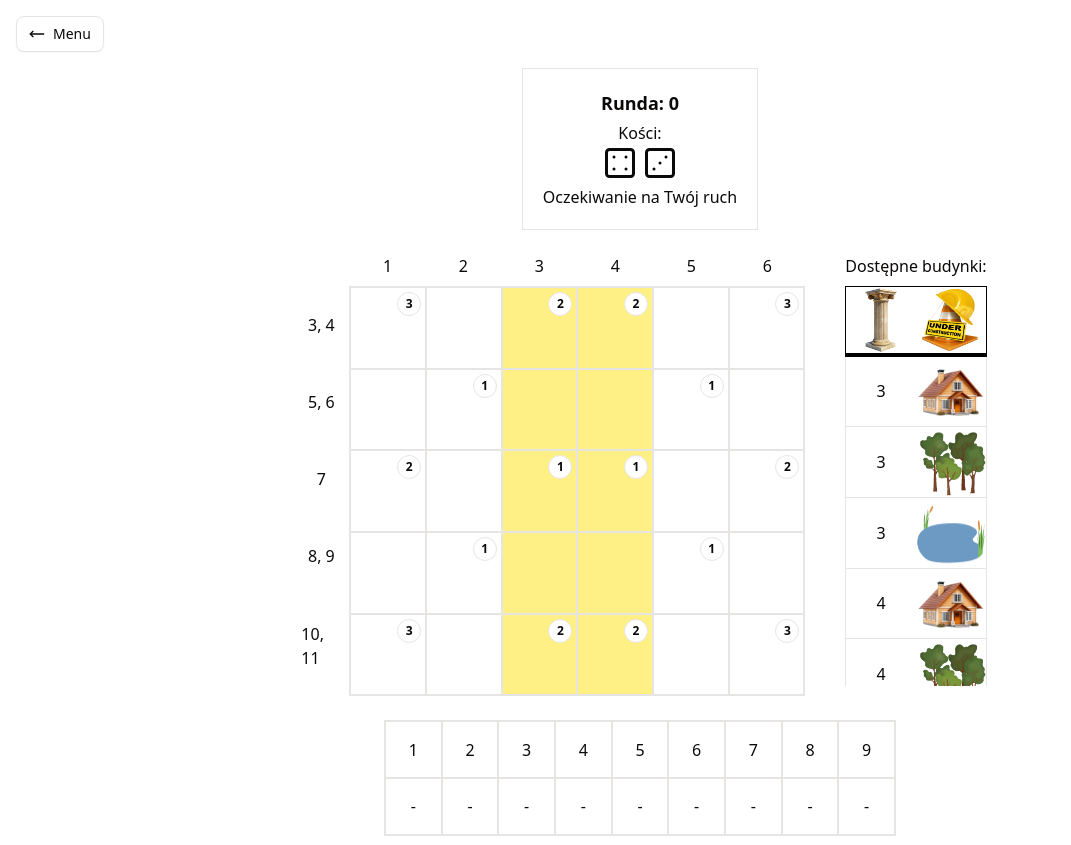
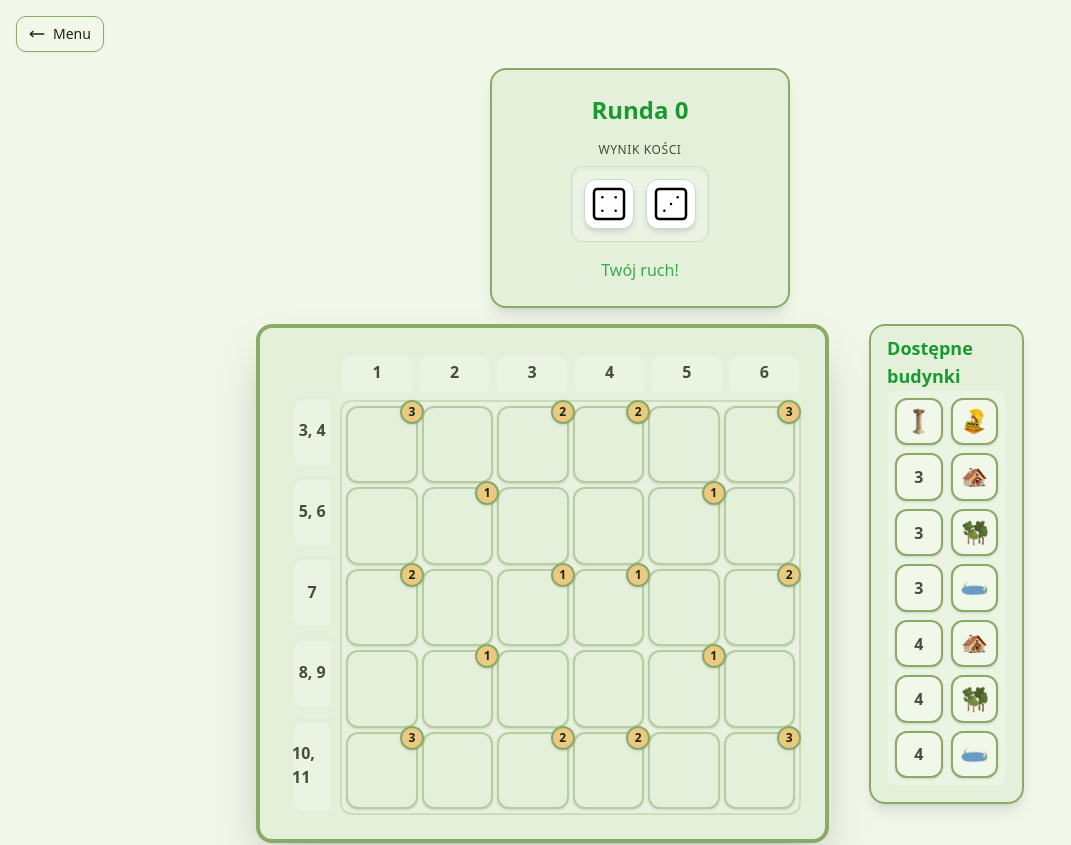
Before and after one commit to azizko1337/rolling-village-web-port, a Next.js app: page /play/single in a window 1280 px wide. Shown: the top 845 px of the page, without its empty margins (0-1071 px from the left). Built offline with nearby package versions, Linux system fonts and the light colour scheme.

Commit message:
Changed design

```diff
--- a/src/app/globals.css
+++ b/src/app/globals.css
@@ -42,62 +42,62 @@
 }
 
 :root {
-  --radius: 0.625rem;
-  --background: oklch(1 0 0);
-  --foreground: oklch(0.147 0.004 49.25);
-  --card: oklch(1 0 0);
-  --card-foreground: oklch(0.147 0.004 49.25);
-  --popover: oklch(1 0 0);
-  --popover-foreground: oklch(0.147 0.004 49.25);
-  --primary: oklch(0.216 0.006 56.043);
-  --primary-foreground: oklch(0.985 0.001 106.423);
-  --secondary: oklch(0.97 0.001 106.424);
-  --secondary-foreground: oklch(0.216 0.006 56.043);
-  --muted: oklch(0.97 0.001 106.424);
-  --muted-foreground: oklch(0.553 0.013 58.071);
-  --accent: oklch(0.97 0.001 106.424);
-  --accent-foreground: oklch(0.216 0.006 56.043);
-  --destructive: oklch(0.577 0.245 27.325);
-  --border: oklch(0.923 0.003 48.717);
-  --input: oklch(0.923 0.003 48.717);
-  --ring: oklch(0.709 0.01 56.259);
-  --chart-1: oklch(0.646 0.222 41.116);
-  --chart-2: oklch(0.6 0.118 184.704);
-  --chart-3: oklch(0.398 0.07 227.392);
-  --chart-4: oklch(0.828 0.189 84.429);
-  --chart-5: oklch(0.769 0.188 70.08);
-  --sidebar: oklch(0.985 0.001 106.423);
-  --sidebar-foreground: oklch(0.147 0.004 49.25);
-  --sidebar-primary: oklch(0.216 0.006 56.043);
-  --sidebar-primary-foreground: oklch(0.985 0.001 106.423);
-  --sidebar-accent: oklch(0.97 0.001 106.424);
-  --sidebar-accent-foreground: oklch(0.216 0.006 56.043);
-  --sidebar-border: oklch(0.923 0.003 48.717);
-  --sidebar-ring: oklch(0.709 0.01 56.259);
+  --radius: 0.75rem;
+  --background: oklch(0.97 0.02 130); /* Light nature background */
+  --foreground: oklch(0.25 0.05 130); /* Dark green text */
+  --card: oklch(0.94 0.03 130); /* Slightly darker card background */
+  --card-foreground: oklch(0.25 0.05 130);
+  --popover: oklch(0.94 0.03 130);
+  --popover-foreground: oklch(0.25 0.05 130);
+  --primary: oklch(0.6 0.18 145); /* Vibrant Green */
+  --primary-foreground: oklch(0.98 0.01 130);
+  --secondary: oklch(0.85 0.1 85); /* Earthy/Wood tone */
+  --secondary-foreground: oklch(0.25 0.05 130);
+  --muted: oklch(0.9 0.05 130);
+  --muted-foreground: oklch(0.4 0.05 130);
+  --accent: oklch(0.88 0.1 140); /* Light green accent */
+  --accent-foreground: oklch(0.25 0.05 130);
+  --destructive: oklch(0.6 0.2 20);
+  --border: oklch(0.7 0.1 130); /* Greenish border */
+  --input: oklch(0.8 0.05 130);
+  --ring: oklch(0.6 0.18 145);
+  --chart-1: oklch(0.6 0.18 145);
+  --chart-2: oklch(0.5 0.15 140);
+  --chart-3: oklch(0.4 0.1 130);
+  --chart-4: oklch(0.7 0.15 150);
+  --chart-5: oklch(0.8 0.1 140);
+  --sidebar: oklch(0.95 0.03 130);
+  --sidebar-foreground: oklch(0.25 0.05 130);
+  --sidebar-primary: oklch(0.6 0.18 145);
+  --sidebar-primary-foreground: oklch(0.98 0.01 130);
+  --sidebar-accent: oklch(0.9 0.05 130);
+  --sidebar-accent-foreground: oklch(0.25 0.05 130);
+  --sidebar-border: oklch(0.7 0.1 130);
+  --sidebar-ring: oklch(0.6 0.18 145);
 }
 
 .dark {
-  --background: oklch(0.147 0.004 49.25);
-  --foreground: oklch(0.985 0.001 106.423);
-  --card: oklch(0.216 0.006 56.043);
-  --card-foreground: oklch(0.985 0.001 106.423);
-  --popover: oklch(0.216 0.006 56.043);
-  --popover-foreground: oklch(0.985 0.001 106.423);
-  --primary: oklch(0.923 0.003 48.717);
-  --primary-foreground: oklch(0.216 0.006 56.043);
-  --secondary: oklch(0.268 0.007 34.298);
-  --secondary-foreground: oklch(0.985 0.001 106.423);
-  --muted: oklch(0.268 0.007 34.298);
-  --muted-foreground: oklch(0.709 0.01 56.259);
-  --accent: oklch(0.268 0.007 34.298);
-  --accent-foreground: oklch(0.985 0.001 106.423);
-  --destructive: oklch(0.704 0.191 22.216);
-  --border: oklch(1 0 0 / 10%);
-  --input: oklch(1 0 0 / 15%);
-  --ring: oklch(0.553 0.013 58.071);
-  --chart-1: oklch(0.488 0.243 264.376);
-  --chart-2: oklch(0.696 0.17 162.48);
-  --chart-3: oklch(0.769 0.188 70.08);
+  --background: oklch(0.2 0.05 130);
+  --foreground: oklch(0.9 0.05 130);
+  --card: oklch(0.25 0.05 130);
+  --card-foreground: oklch(0.9 0.05 130);
+  --popover: oklch(0.25 0.05 130);
+  --popover-foreground: oklch(0.9 0.05 130);
+  --primary: oklch(0.6 0.18 145);
+  --primary-foreground: oklch(0.98 0.01 130);
+  --secondary: oklch(0.3 0.05 130);
+  --secondary-foreground: oklch(0.9 0.05 130);
+  --muted: oklch(0.3 0.05 130);
+  --muted-foreground: oklch(0.7 0.05 130);
+  --accent: oklch(0.3 0.05 130);
+  --accent-foreground: oklch(0.9 0.05 130);
+  --destructive: oklch(0.6 0.2 20);
+  --border: oklch(0.35 0.05 130);
+  --input: oklch(0.35 0.05 130);
+  --ring: oklch(0.6 0.18 145);
+  --chart-1: oklch(0.6 0.18 145);
+  --chart-2: oklch(0.5 0.15 140);
+  --chart-3: oklch(0.4 0.1 130);
   --chart-4: oklch(0.627 0.265 303.9);
   --chart-5: oklch(0.645 0.246 16.439);
   --sidebar: oklch(0.216 0.006 56.043);
--- a/src/components/Board/Board.tsx
+++ b/src/components/Board/Board.tsx
@@ -43,24 +43,25 @@ function Board(props: Props){
 
 
     return (
-        <div className="flex w-full max-w-[512px]">
-            <div className="flex flex-col px-2 pt-10">
-                <span className="grow flex items-center justify-center">3, 4</span>
-                <span className="grow flex items-center justify-center">5, 6</span>
-                <span className="grow flex items-center justify-center">7</span>
-                <span className="grow flex items-center justify-center">8, 9</span>
-                <span className="grow flex items-center justify-center">10, 11</span>
+        <div className="flex w-full max-w-[600px] p-6 bg-card rounded-xl shadow-2xl border-4 border-border relative">
+            {/* Wood texture overlay or similar effect could go here */}
+            <div className="flex flex-col px-2 pt-10 gap-1 font-bold text-foreground/80">
+                <span className="grow flex items-center justify-center bg-background/50 rounded-l-md my-1 shadow-inner">3, 4</span>
+                <span className="grow flex items-center justify-center bg-background/50 rounded-l-md my-1 shadow-inner">5, 6</span>
+                <span className="grow flex items-center justify-center bg-background/50 rounded-l-md my-1 shadow-inner">7</span>
+                <span className="grow flex items-center justify-center bg-background/50 rounded-l-md my-1 shadow-inner">8, 9</span>
+                <span className="grow flex items-center justify-center bg-background/50 rounded-l-md my-1 shadow-inner">10, 11</span>
             </div>
             <div className="flex flex-col w-full">
-                <div className="flex h-10">
-                    <span className="grow flex items-center justify-center">1</span>
-                    <span className="grow flex items-center justify-center">2</span>
-                    <span className="grow flex items-center justify-center">3</span>
-                    <span className="grow flex items-center justify-center">4</span>
-                    <span className="grow flex items-center justify-center">5</span>
-                    <span className="grow flex items-center justify-center">6</span>
+                <div className="flex h-10 gap-1 font-bold text-foreground/80 mb-2">
+                    <span className="grow flex items-center justify-center bg-background/50 rounded-t-md shadow-inner">1</span>
+                    <span className="grow flex items-center justify-center bg-background/50 rounded-t-md shadow-inner">2</span>
+                    <span className="grow flex items-center justify-center bg-background/50 rounded-t-md shadow-inner">3</span>
+                    <span className="grow flex items-center justify-center bg-background/50 rounded-t-md shadow-inner">4</span>
+                    <span className="grow flex items-center justify-center bg-background/50 rounded-t-md shadow-inner">5</span>
+                    <span className="grow flex items-center justify-center bg-background/50 rounded-t-md shadow-inner">6</span>
                 </div>
-                <div className="grid grid-cols-6 grid-rows-5 w-full border">
+                <div className="grid grid-cols-6 grid-rows-5 w-full gap-1 p-1 bg-background/30 rounded-lg border-2 border-border/30">
                 {
                     game.getBoard().map((building, index) => (
                         <Cell
--- a/src/components/Board/GameState.tsx
+++ b/src/components/Board/GameState.tsx
@@ -19,22 +19,33 @@ function GameState(props: Props){
     const renderDice = () => {
         const diceRoll = game.getDiceRoll();
         return (
-            <div className="flex gap-1">
+            <div className="flex gap-3">
                 {diceRoll.map((value, index) => {
                     const DiceIcon = [Dice1, Dice2, Dice3, Dice4, Dice5, Dice6][value - 1];
-                    return <DiceIcon size={36} key={index} />;
+                    return (
+                        <div key={index} className="bg-white text-black rounded-lg shadow-md p-1 border border-gray-300 transform hover:scale-110 transition-transform duration-200">
+                            <DiceIcon size={40} strokeWidth={1.5} />
+                        </div>
+                    );
                 })}
             </div>
         );
     };
 
     return (
-        <div className="flex flex-col gap-1 border p-5">
-            <h1 className="w-full text-center font-bold text-lg">Runda: {game.getRound()}</h1>
-            <h2 className="w-full text-center flex flex-col items-center justify-center">Kości: <span>{renderDice()}</span></h2>
-            {game.getIsAwaitingPlayerAction()  && <h2>Oczekiwanie na Twój ruch</h2>}
-            {game.getRoundPhase() === "bonus" && <h2>Postaw swój bonusowy budynek!</h2>}
-            {game.getGamePhase() === "gameover" && <h2>Gra zakończona! Twój wynik końcowy to <b>{game.getPointsSummary()?.total} punkty</b>.</h2>}
+        <div className="flex flex-col gap-2 bg-card p-6 rounded-xl shadow-lg border-2 border-border min-w-[300px] animate-in fade-in slide-in-from-top-4 duration-500">
+            <h1 className="w-full text-center font-bold text-2xl text-primary">Runda {game.getRound()}</h1>
+            <div className="w-full flex flex-col items-center justify-center gap-2 my-2">
+                <span className="text-muted-foreground font-medium uppercase tracking-wider text-xs">Wynik kości</span>
+                <div className="bg-background/50 p-3 rounded-lg border border-border/30 shadow-inner">
+                    {renderDice()}
+                </div>
+            </div>
+            <div className="text-center font-medium text-foreground/90 min-h-[1.5em]">
+                {game.getIsAwaitingPlayerAction()  && <span className="animate-pulse text-primary">Twój ruch!</span>}
+                {game.getRoundPhase() === "bonus" && <span className="text-secondary font-bold animate-bounce">Postaw bonusowy budynek!</span>}
+                {game.getGamePhase() === "gameover" && <span className="text-destructive font-bold">Gra zakończona! Wynik: {game.getPointsSummary()?.total} pkt.</span>}
+            </div>
         </div>
     )
 }
--- a/src/components/Board/RemainingBuildings.tsx
+++ b/src/components/Board/RemainingBuildings.tsx
@@ -22,14 +22,14 @@ function RemainingBuildings(props: Props){
     }
 
     return (
-        <div className="h-full ">
-            <h2 className="h-10 flex items-center justify-center">Dostępne budynki:</h2>
-            <div className="grid grid-cols-2 max-h-[400px] overflow-y-auto">
-                <div className="w-full aspect-square relative border-t border-t-black border-l-black border-l border-t-black border-l-black border-b-black border-b-4">
-                    <Image src="/game/ui/column.webp" alt="Kolumna" fill={true} />
+        <div className="h-full bg-card p-4 rounded-xl shadow-lg border-2 border-border">
+            <h2 className="h-10 flex items-center justify-center font-bold text-lg text-primary mb-2">Dostępne budynki</h2>
+            <div className="grid grid-cols-2 max-h-[400px] overflow-y-auto gap-2 p-2 bg-background/50 rounded-lg">
+                <div className="w-full aspect-square relative bg-background rounded-lg border-2 border-border shadow-sm overflow-hidden">
+                    <Image src="/game/ui/column.webp" alt="Kolumna" fill={true} className="object-contain p-2" />
                 </div>
-                <div className="w-full aspect-square relative border-t border-t-black border-l-black border-r border-t-black border-r-black border-b-black border-b-4">
-                    <Image src="/game/ui/construction.png" alt="Budynek" fill={true} />
+                <div className="w-full aspect-square relative bg-background rounded-lg border-2 border-border shadow-sm overflow-hidden">
+                    <Image src="/game/ui/construction.png" alt="Budynek" fill={true} className="object-contain p-2" />
                 </div>
                 {
                     game.getRoundPhase() === "bonus" ? (
@@ -37,10 +37,10 @@ function RemainingBuildings(props: Props){
                             {
                                 game.getAvailableBonusBuildings().map((building, index) => (
                                     <React.Fragment key={index}>
-                                        <div className="w-full aspect-square flex items-center justify-center border-b border-l bg-background">
+                                        <div className="w-full aspect-square flex items-center justify-center bg-accent/20 rounded-lg border-2 border-dashed border-primary/50 text-primary font-bold text-xl">
                                             *
                                         </div>
-                                        <div className="w-full aspect-square relative border-b border-r bg-background">
+                                        <div className="w-full aspect-square relative bg-background rounded-lg border-2 border-primary shadow-md overflow-hidden animate-pulse-slow">
                                             {building && (
                                                 <Image
                                                     src={
@@ -53,6 +53,7 @@ function RemainingBuildings(props: Props){
                                                     }
                                                     alt="Budynek"
                                                     fill={true}
+                                                    className="object-contain p-2"
                                                 />
                                             )}
                                         </div>
@@ -65,10 +66,10 @@ function RemainingBuildings(props: Props){
                             {
                                 game.getRemainingPlacements().map((placement, index) => (
                                     <React.Fragment key={index}>
-                                        <div className="w-full aspect-square flex items-center justify-center border-b border-l bg-background">
+                                        <div className="w-full aspect-square flex items-center justify-center bg-background rounded-lg border-2 border-border shadow-sm font-bold text-foreground/80">
                                             {placement.column}
                                         </div>
-                                        <div className="w-full aspect-square relative border-b border-r bg-background">
+                                        <div className="w-full aspect-square relative bg-background rounded-lg border-2 border-border shadow-sm overflow-hidden hover:scale-105 transition-transform duration-200">
                                             {placement.building && (
                                                 <Image
                                                     src={
@@ -81,6 +82,7 @@ function RemainingBuildings(props: Props){
                                                     }
                                                     alt="Budynek"
                                                     fill={true}
+                                                    className="object-contain p-2"
                                                 />
                                             )}
                                         </div>
--- a/src/components/Building/Cell.tsx
+++ b/src/components/Building/Cell.tsx
@@ -73,27 +73,32 @@ function Cell (props: Props) {
     const isBuildingAllowed = props.allowedBuildings.filter(building => building).length > 0 && !props.building;
 
     return (
-        <div className={clsx("relative aspect-[1] border bg-background", isBuildingAllowed && "bg-yellow-200 cursor-pointer hover:bg-gray-200")}>
+        <div className={clsx(
+            "relative aspect-[1] border-2 border-border/50 bg-card rounded-lg shadow-sm transition-all duration-300",
+            isBuildingAllowed && "bg-accent/50 cursor-pointer hover:bg-accent hover:scale-105 hover:shadow-md hover:border-primary/50 animate-pulse-slow"
+        )}>
             <button
-                className={clsx("w-full h-full relative", isBuildingAllowed && "cursor-pointer")}
+                className={clsx("w-full h-full relative rounded-lg overflow-hidden", isBuildingAllowed && "cursor-pointer")}
                 disabled={!isBuildingAllowed}
                 onClick={handleClick}
             >
                 {props.building && (
-                    <Image src={buildingToImage(props.building)!} alt="Building" fill={true} />
+                    <div className="animate-in zoom-in duration-300 w-full h-full relative">
+                        <Image src={buildingToImage(props.building)!} alt="Building" fill={true} className="object-contain p-1 drop-shadow-sm" />
+                    </div>
                 )}
             </button>
             {
                 showMenu && (
                     <>
-                        <menu className="absolute top-1/2 left-1/2 -translate-x-1/2 -translate-y-1/2 z-[20] bg-card border p-2 rounded-lg">
-                            <h3 className="w-full text-center text-sm mb-2">Wybierz budynek</h3>
+                        <menu className="absolute top-1/2 left-1/2 -translate-x-1/2 -translate-y-1/2 z-[20] bg-popover border-2 border-primary p-3 rounded-xl shadow-xl animate-in fade-in zoom-in duration-200">
+                            <h3 className="w-full text-center text-sm font-bold mb-2 text-foreground">Wybierz budynek</h3>
                             <div className="flex gap-2">
                                 {
                                     Array.from(new Set(props.allowedBuildings)).map((building, index) => (
                                         <button
                                             key={`select-building-${index}`}
-                                            className="relative w-16 h-16 p-2 border rounded cursor-pointer hover:bg-gray-100"
+                                            className="relative w-16 h-16 p-2 border-2 border-transparent hover:border-primary rounded-lg cursor-pointer hover:bg-accent transition-colors"
                                             onClick={() => handleBuildingSelect(building)}
                                         >
                                             {buildingToImage(building) && (
@@ -109,13 +114,13 @@ function Cell (props: Props) {
                                 }
                             </div>
                         </menu>
-                        <div className="fixed w-screen h-screen top-0 left-0 z-10" onClick={() => setShowMenu(false)}></div>
+                        <div className="fixed w-screen h-screen top-0 left-0 z-10 bg-black/20 backdrop-blur-[1px]" onClick={() => setShowMenu(false)}></div>
                     </>
                 )
             }
             {
                 MAP_POINTS[props.position as keyof typeof MAP_POINTS] && (
-                    <div className="absolute top-1 right-1 w-6 h-6 bg-white border rounded-full flex items-center justify-center text-xs font-bold">
+                    <div className="absolute -top-2 -right-2 w-6 h-6 bg-secondary text-secondary-foreground border-2 border-border rounded-full flex items-center justify-center text-xs font-bold shadow-sm z-10">
                         {MAP_POINTS[props.position as keyof typeof MAP_POINTS]}
                     </div>
                 )
--- a/src/components/Score/Score.tsx
+++ b/src/components/Score/Score.tsx
@@ -31,50 +31,55 @@ function Score(props: Props){
     const pointsSummary = game.getPointsSummary();
 
     return (
-        <div className="w-full flex-col flex items-center">
-            <div className="grid grid-cols-9 w-full max-w-[512px] border">
+        <div className="w-full flex-col flex items-center bg-card p-4 rounded-xl shadow-lg border-2 border-border mt-4">
+            <h3 className="w-full text-center font-bold text-lg text-primary mb-2">Punktacja</h3>
+            <div className="grid grid-cols-9 w-full max-w-[512px] gap-1 p-2 bg-background/50 rounded-lg border border-border/30">
                 {
                     new Array(NUMBER_OF_ROUNDS).fill(null).map((_, index) => (
-                        <div key={`score-round-${index}-header`} className="aspect-square border flex items-center justify-center">
+                        <div key={`score-round-${index}-header`} className="aspect-square flex items-center justify-center bg-secondary text-secondary-foreground rounded-md shadow-sm font-bold text-sm">
                             {index+1}
                         </div>
                     ))
                 }
                 {
                     Object.values(game.getPoints()).map((value, index) => (
-                        <div key={`score-round-${index}`} className="aspect-square border flex items-center justify-center">
+                        <div key={`score-round-${index}`} className="aspect-square flex items-center justify-center bg-background rounded-md border border-border/50 shadow-sm text-sm font-medium">
                             {value}
                         </div>
                     ))
                 }
                 {
                     (new Array(NUMBER_OF_ROUNDS - Object.values(game.getPoints()).length).fill(null)).map((_, index) => (
-                        <div key={`score-round-${index}`} className="aspect-square border flex items-center justify-center">
+                        <div key={`score-round-${index}`} className="aspect-square flex items-center justify-center bg-muted/20 rounded-md border border-border/10 text-muted-foreground">
                             -
                         </div>
                     ))
                 }
             </div>
             {pointsSummary && (
-                <div className="flex gap-2 items-center">
+                <div className="flex gap-2 items-center mt-4">
                     <Dialog>
                         <DialogTrigger asChild className="my-4">
-                            <Button variant="outline"><ListCollapse size={10}/> Szczegóły wyniku ({pointsSummary.total} pkt)</Button>
+                            <Button variant="outline" className="gap-2 border-primary text-primary hover:bg-primary hover:text-primary-foreground transition-colors">
+                                <ListCollapse size={16}/> Szczegóły wyniku ({pointsSummary.total} pkt)
+                            </Button>
                         </DialogTrigger>
-                        <DialogContent>
+                        <DialogContent className="bg-card border-2 border-border shadow-2xl rounded-xl">
                             <DialogHeader>
-                                <DialogTitle className="text-xl">Szczegóły wyniku</DialogTitle>
-                                <DialogDescription className="mt-4 text-lg">
-                                    <span><b>Punkty z rund:</b> {pointsSummary.rounds}</span><br/>
-                                    <span><b>Punkty z fabryk:</b> {pointsSummary.factories}</span><br/>
-                                    <span><b>Punkty z placów:</b> {pointsSummary.plazas}</span><br/>
-                                    <span className="font-bold border-t border-t-2 mt-5 block">Suma punktów: {pointsSummary.total}</span><br/>
+                                <DialogTitle className="text-primary text-xl">Szczegóły wyniku</DialogTitle>
+                                <DialogDescription className="mt-4 text-lg text-foreground/80">
+                                    <div className="space-y-2">
+                                        <div className="flex justify-between border-b border-border/30 pb-1"><span>Punkty z rund:</span> <span className="font-bold">{pointsSummary.rounds}</span></div>
+                                        <div className="flex justify-between border-b border-border/30 pb-1"><span>Punkty z fabryk:</span> <span className="font-bold">{pointsSummary.factories}</span></div>
+                                        <div className="flex justify-between border-b border-border/30 pb-1"><span>Punkty z placów:</span> <span className="font-bold">{pointsSummary.plazas}</span></div>
+                                        <div className="flex justify-between pt-2 text-primary font-bold text-xl"><span>Suma punktów:</span> <span>{pointsSummary.total}</span></div>
+                                    </div>
                                 </DialogDescription>
                             </DialogHeader>
                         </DialogContent>
                     </Dialog>
-                    <Button variant="outline" onClick={() => game.reset()}>
-                        <RotateCcw size={10}/> Graj od nowa
+                    <Button variant="outline" onClick={() => game.reset()} className="gap-2 border-destructive text-destructive hover:bg-destructive hover:text-destructive-foreground transition-colors">
+                        <RotateCcw size={16}/> Graj od nowa
                     </Button>
                 </div>
             )}
```
Also changed, not shown: src/app/page.tsx (+22 -9 lines).
